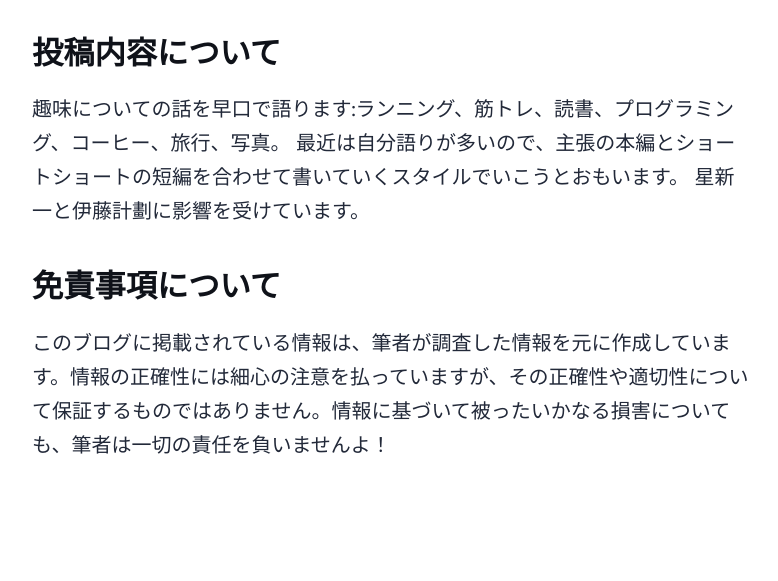
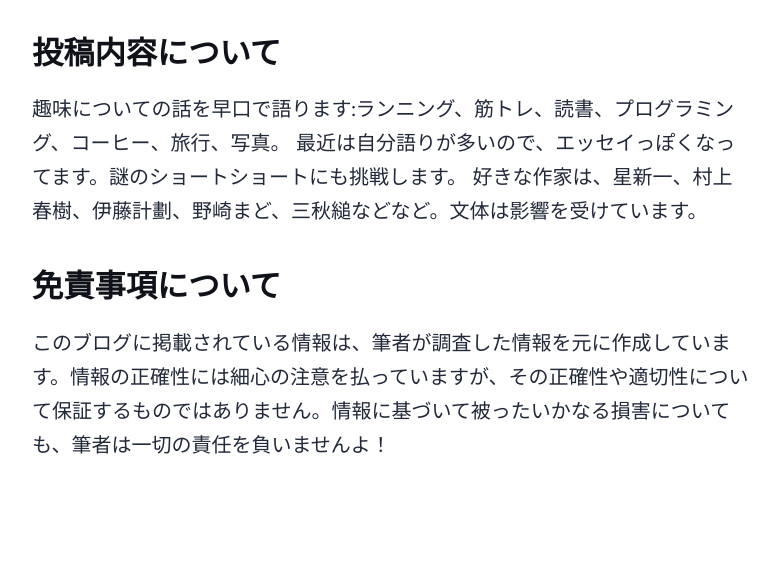
Before and after one commit to jellybeans511/AstroBlog, an Astro site: page /about in a window 1280 px wide. Shown: the part 1167-1748 px from the top of the page, without its empty margins (248-1026 px from the left). Built offline with nearby package versions, Linux system fonts and the light colour scheme; Astro itself is replaced by a stand-in of ours.

Commit message:
renew about

```diff
--- a/src/pages/about.astro
+++ b/src/pages/about.astro
@@ -27,8 +27,8 @@ import Layout from '../layouts/BlogPost.astro';
 	</h4>
 	<p>
 		趣味についての話を早口で語ります:ランニング、筋トレ、読書、プログラミング、コーヒー、旅行、写真。
-		最近は自分語りが多いので、主張の本編とショートショートの短編を合わせて書いていくスタイルでいこうとおもいます。
-		星新一と伊藤計劃に影響を受けています。
+		最近は自分語りが多いので、エッセイっぽくなってます。謎のショートショートにも挑戦します。
+		好きな作家は、星新一、村上春樹、伊藤計劃、野崎まど、三秋縋などなど。文体は影響を受けています。
 	</p>
 	<h4>
 		免責事項について
```
